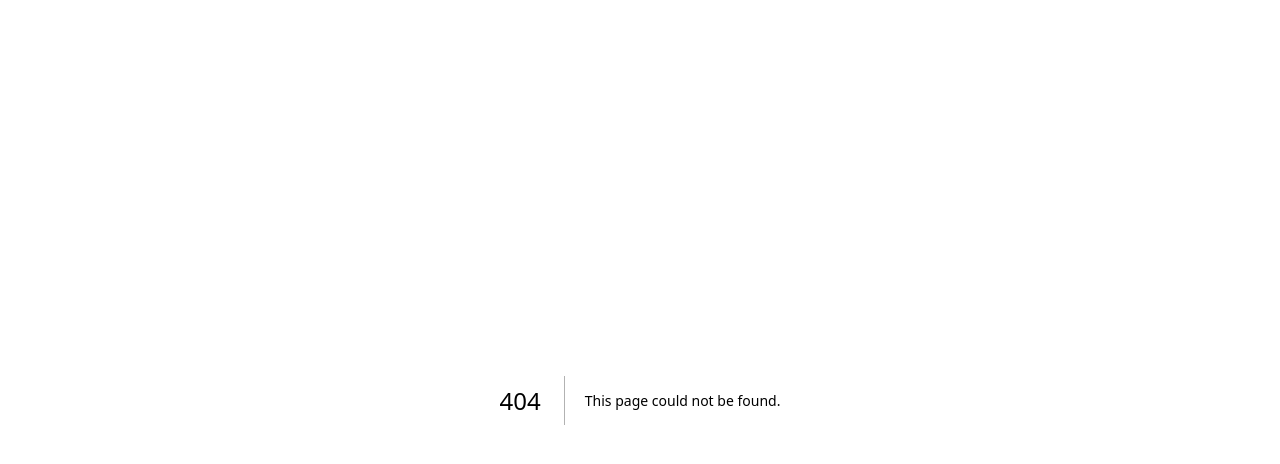
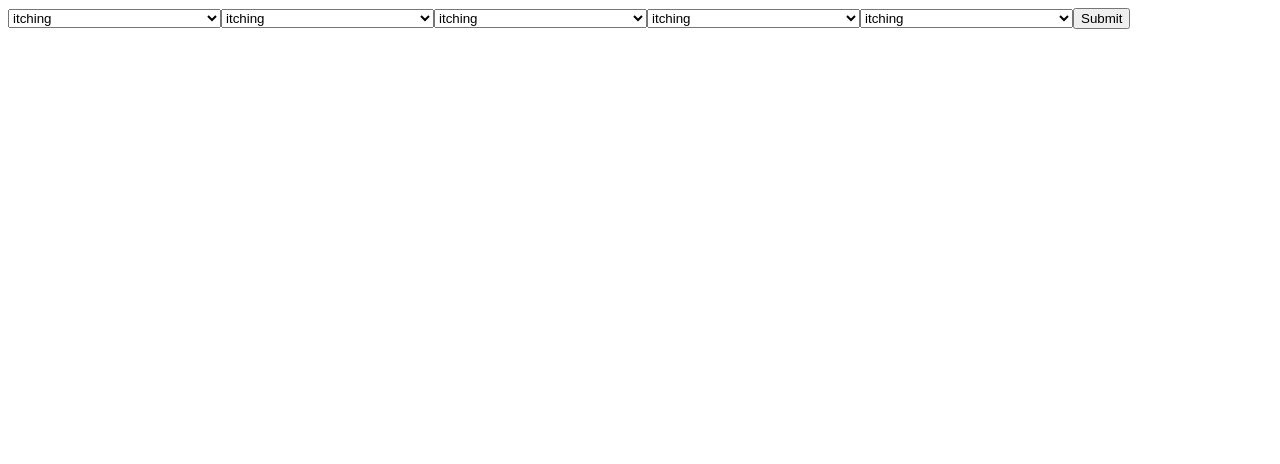
Before and after one commit to astha114/FYP, a Next.js app: page /disease in a window 1280 px wide. Before the commit this address had no page. Shown: the top 464 px of the page. Built offline with nearby package versions, Linux system fonts and the light colour scheme.

Commit message:
Create disease.js

```diff
--- /dev/null
+++ b/pages/disease.js
@@ -0,0 +1,112 @@
+import styled from 'styled-components';
+import { useState } from 'react';
+import { Grid, Dropdown, Radio } from "@nextui-org/react";
+import { css, Button } from '@nextui-org/react';
+import { color } from '@mui/system';
+import React, {useEffect} from "react";
+import { valueToPercent } from '@mui/base';
+import dynamic from "next/dynamic";
+import { Construction, DataArray } from '@mui/icons-material';
+import abc from './abc';
+
+const l1 = ['itching','skin_rash','nodal_skin_eruptions','continuous_sneezing','shivering','chills','joint_pain',
+'stomach_pain','acidity','ulcers_on_tongue','muscle_wasting','vomiting','burning_micturition','spotting_ urination','fatigue',
+'weight_gain','anxiety','cold_hands_and_feets','mood_swings','weight_loss','restlessness','lethargy','patches_in_throat',
+'irregular_sugar_level','cough','high_fever','sunken_eyes','breathlessness','sweating','dehydration','indigestion',
+'headache','yellowish_skin','dark_urine','nausea','loss_of_appetite','pain_behind_the_eyes','back_pain','constipation',
+'abdominal_pain','diarrhoea','mild_fever','yellow_urine','yellowing_of_eyes','acute_liver_failure','fluid_overload',
+'swelling_of_stomach','swelled_lymph_nodes','malaise','blurred_and_distorted_vision','phlegm','throat_irritation',
+'redness_of_eyes','sinus_pressure','runny_nose','congestion','chest_pain','weakness_in_limbs','fast_heart_rate',
+'pain_during_bowel_movements','pain_in_anal_region','bloody_stool','irritation_in_anus','neck_pain','dizziness','cramps',
+'bruising','obesity','swollen_legs','swollen_blood_vessels','puffy_face_and_eyes','enlarged_thyroid','brittle_nails',
+'swollen_extremeties','excessive_hunger','extra_marital_contacts','drying_and_tingling_lips','slurred_speech','knee_pain','hip_joint_pain',
+'muscle_weakness','stiff_neck','swelling_joints','movement_stiffness','spinning_movements','loss_of_balance','unsteadiness','weakness_of_one_body_side',
+'loss_of_smell','bladder_discomfort','foul_smell_of urine','continuous_feel_of_urine','passage_of_gases','internal_itching','toxic_look_(typhos)',
+'depression','irritability','muscle_pain','altered_sensorium','red_spots_over_body','belly_pain','abnormal_menstruation','dischromic _patches',
+'watering_from_eyes','increased_appetite','polyuria','family_history','mucoid_sputum','rusty_sputum','lack_of_concentration','visual_disturbances',
+'receiving_blood_transfusion','receiving_unsterile_injections','coma','stomach_bleeding','distention_of_abdomen','history_of_alcohol_consumption',
+'fluid_overload','blood_in_sputum','prominent_veins_on_calf','palpitations','painful_walking','pus_filled_pimples','blackheads','scurring','skin_peeling',
+'silver_like_dusting','small_dents_in_nails','inflammatory_nails','blister','red_sore_around_nose','yellow_crust_ooze']
+
+
+// const symptoms = ['yellowish_skin','acute_liver_failure','yellowing_of_eyes','yellow_urine','mild_fever']
+const symptoms = []
+const disease = () => {
+  const [symptom1, setSymptom1] = useState('');
+  const [symptom2, setSymptom2] = useState('');
+  const [symptom3, setSymptom3] = useState('');
+  const [symptom4, setSymptom4] = useState('');
+  const [symptom5, setSymptom5] = useState('');
+
+  const demo = () =>{
+    symptoms.push(symptom1)
+    symptoms.push(symptom2)
+    symptoms.push(symptom3)
+    symptoms.push(symptom4)
+    symptoms.push(symptom5)
+  }
+  return (
+    <div>
+      {/* symptom1 */}
+       <select id='symptom1' value={symptom1} onChange={e => setSymptom1(e.target.value)}>
+        {l1.map((elem1, i) =>
+        <option key={elem1+i}>{elem1}</option>
+        )}
+      </select>
+
+      {/* symptom 2 */}
+      <select id='symptom2' value={symptom2} onChange={e => setSymptom2(e.target.value)}>
+        {l1.map((elem2, i) =>
+        <option key={elem2+i}>{elem2}</option>
+        )}
+      </select>
+      {/* symptom 3 */}
+      <select id='symptom3' value={symptom3} onChange={e => setSymptom3(e.target.value)}>
+        {l1.map((elem3, i) =>
+        <option key={elem3+i}>{elem3}</option>
+
+        )}
+      </select>
+      {/* symptom 4 */}
+      <select id='symptom4' value={symptom4} onChange={e => setSymptom4(e.target.value)}>
+        {l1.map((elem4, i) =>
+        <option key={elem4+i}>{elem4}</option>
+
+        )}
+      </select>
+      {/* symptom 5 */}
+      <select id='symptom5' value={symptom5} onChange={e => setSymptom5(e.target.value)}>
+        {l1.map((elem5, i) =>
+        <option key={elem5+i}>{elem5}</option>
+        )}
+      </select>
+      <button onClick={demo}>Submit</button>
+      <abc arr={symptoms}></abc>
+
+      {/* <div>
+          {
+            data.map((curElem)=> {
+              return <div>
+                <h2>{curElem.ans}</h2>
+              </div>
+            })
+          }
+        </div> */}
+    </div>
+
+)
+};
+
+
+// export const getStaticProps = async() => {
+//   const res =  await fetch("http://127.0.0.1:5000/NaiveBayes/"+symptoms[0]+"/"+symptoms[1]+"/"+symptoms[2]+"/"+symptoms[3]+"/"+symptoms[4]);
+//   const data =  await res.json();
+
+//   return {
+//     props: {
+//       data,
+//     },
+//   };
+// };
+
+export default disease;
```
